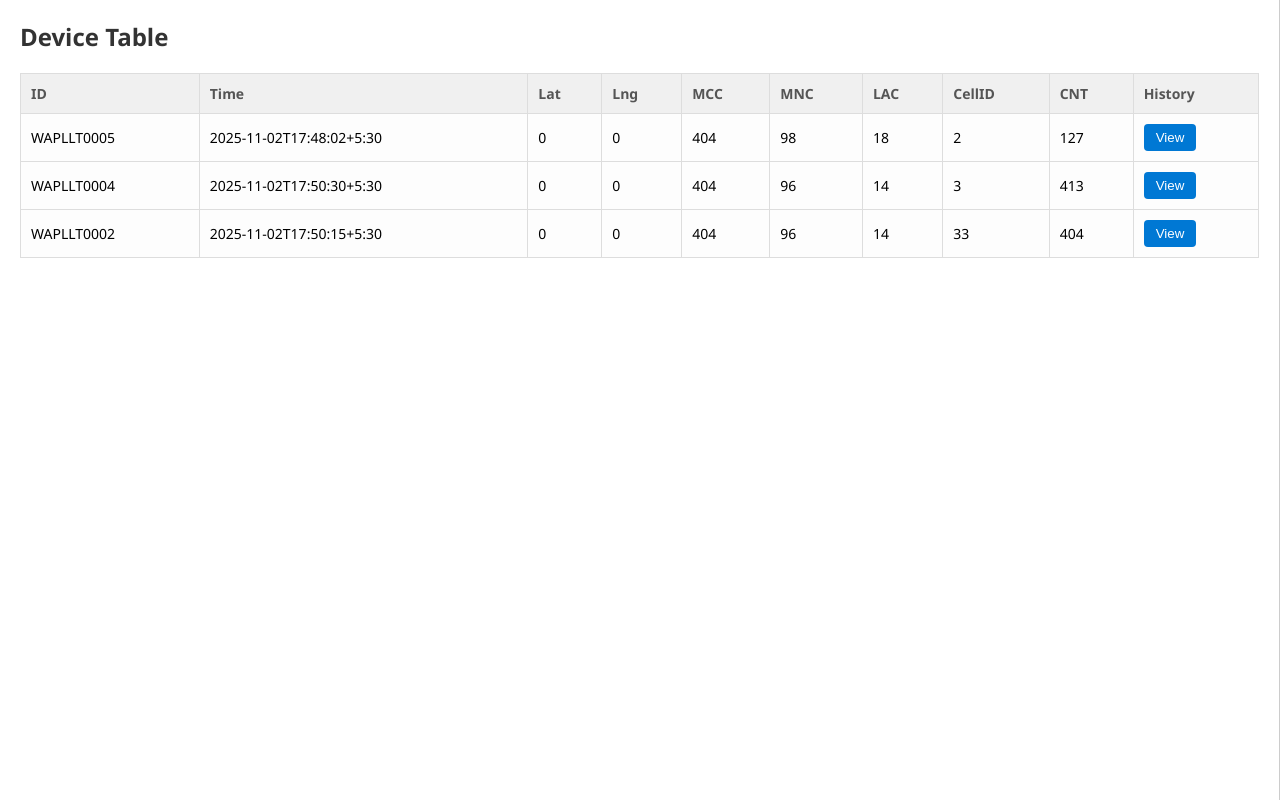
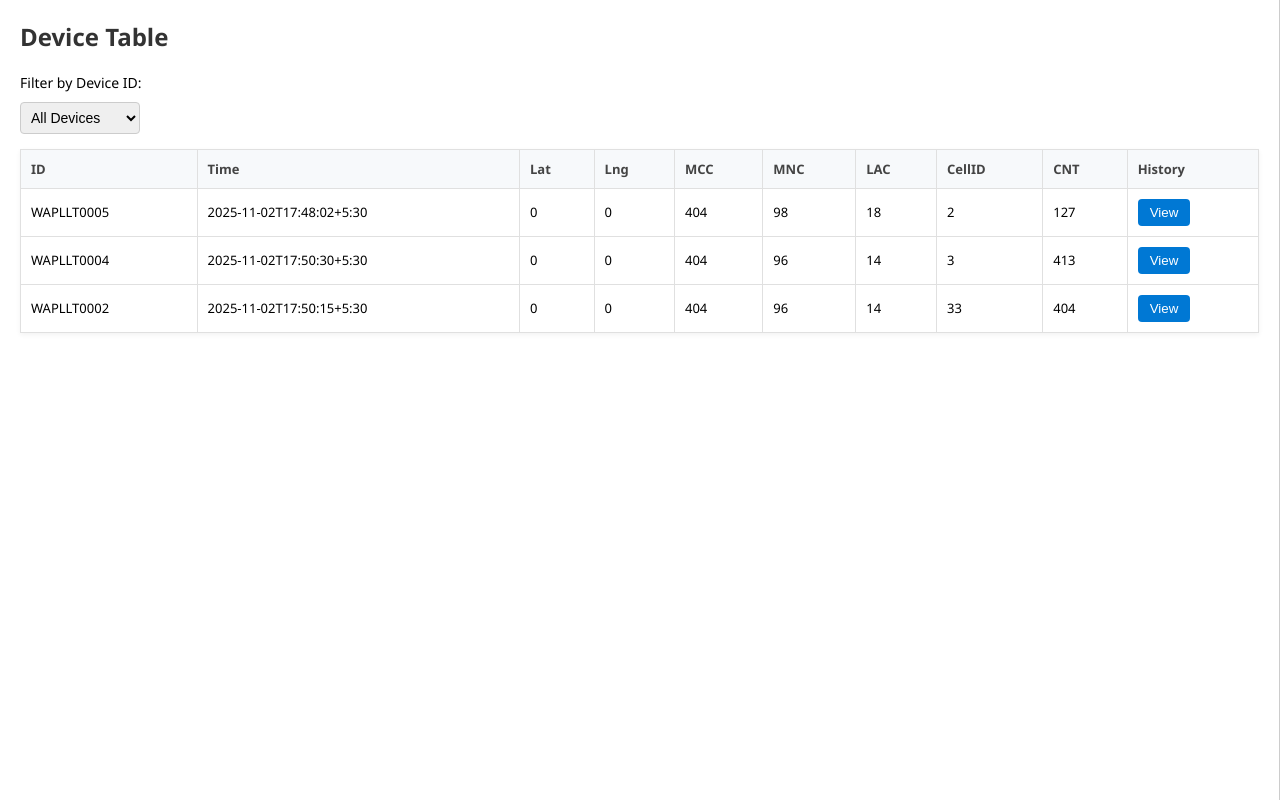
Before and after one commit to amit1547/wgps-dashboard, a Flask app: page / in a window 1280 px wide. Run offline with Flask 3, Linux system fonts and the light colour scheme.

Commit message:
render updated 6

```diff
--- a/static/style.css
+++ b/static/style.css
@@ -1,7 +1,7 @@
 body {
     font-family: 'Segoe UI', sans-serif;
     margin: 0;
-    background: #eef2f5;
+    background: #f0f2f5;
 }
 
 .container {
@@ -23,22 +23,40 @@ body {
     color: #333;
 }
 
+label, select {
+    font-size: 14px;
+    margin-bottom: 10px;
+    display: block;
+}
+
+select {
+    padding: 6px;
+    margin-bottom: 15px;
+    border-radius: 4px;
+    border: 1px solid #ccc;
+}
+
 table {
     width: 100%;
     border-collapse: collapse;
-    background: #fdfdfd;
+    background: #fff;
+    box-shadow: 0 2px 5px rgba(0,0,0,0.05);
 }
 
 th, td {
     padding: 10px;
-    border: 1px solid #ddd;
+    border: 1px solid #e0e0e0;
     text-align: left;
-    font-size: 14px;
+    font-size: 13px;
 }
 
 th {
-    background: #f0f0f0;
-    color: #555;
+    background: #f7f9fb;
+    color: #444;
+}
+
+tr:hover {
+    background-color: #f1f5f9;
 }
 
 button {
@@ -48,6 +66,7 @@ button {
     border: none;
     border-radius: 4px;
     cursor: pointer;
+    transition: background 0.3s ease;
 }
 
 button:hover {
--- a/templates/index.html
+++ b/templates/index.html
@@ -8,6 +8,10 @@
     <div class="container">
         <div class="left-panel">
             <h2>Device Table</h2>
+            <label for="deviceFilter">Filter by Device ID:</label>
+            <select id="deviceFilter" onchange="filterDevices()">
+                <option value="all">All Devices</option>
+            </select>
             <table id="deviceTable">
                 <thead>
                     <tr>
@@ -38,10 +42,19 @@
     </div>
 
     <script>
+        let allDevices = [];
+
         fetch('/devices')
             .then(res => res.json())
             .then(data => {
+                allDevices = data;
+                populateDeviceTable(data);
+                populateDeviceFilter(data);
+            });
+
+        function populateDeviceTable(data) {
             const tbody = document.querySelector("#deviceTable tbody");
+            tbody.innerHTML = "";
             if (data.length === 0) {
                 tbody.innerHTML = '<tr><td colspan="10">No device data available</td></tr>';
                 return;
@@ -54,7 +67,28 @@
                     <td><button onclick="viewHistory('${d.devid}')">View</button></td>`;
                 tbody.appendChild(row);
             });
+        }
+
+        function populateDeviceFilter(data) {
+            const select = document.getElementById("deviceFilter");
+            const uniqueIds = [...new Set(data.map(d => d.devid))];
+            uniqueIds.forEach(id => {
+                const option = document.createElement("option");
+                option.value = id;
+                option.textContent = id;
+                select.appendChild(option);
             });
+        }
+
+        function filterDevices() {
+            const selected = document.getElementById("deviceFilter").value;
+            if (selected === "all") {
+                populateDeviceTable(allDevices);
+            } else {
+                const filtered = allDevices.filter(d => d.devid === selected);
+                populateDeviceTable(filtered);
+            }
+        }
 
         function viewHistory(devid) {
             fetch(`/history/${devid}`)
@@ -69,7 +103,7 @@
                     if (data.length === 0) {
                         tbody.innerHTML = '<tr><td colspan="8">No history available</td></tr>';
                     } else {
-                        data.forEach(d => {
+                        data.reverse().forEach(d => {
                             const row = document.createElement("tr");
                             row.innerHTML = `
                                 <td>${d.dtpt}</td><td>${d.lat}</td><td>${d.lng}</td>
```
Lines whose indentation alone changed are shown as unchanged.
